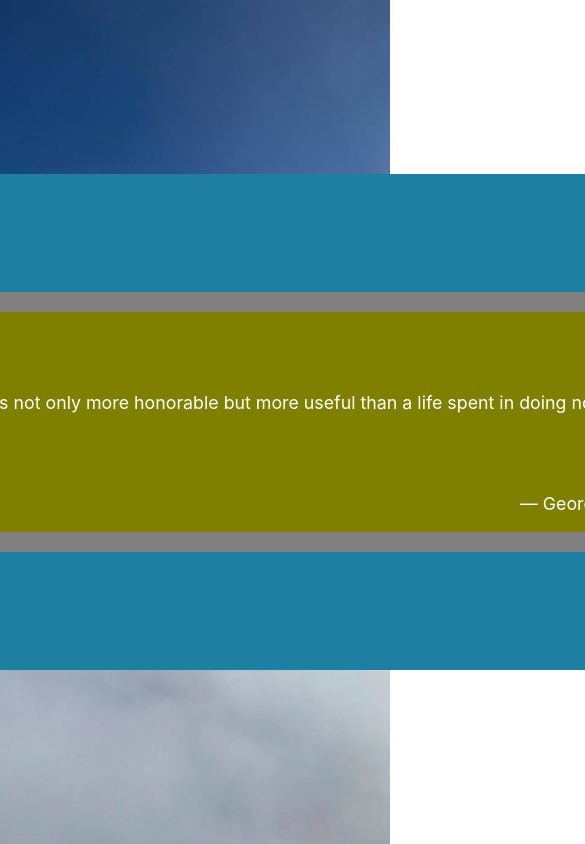
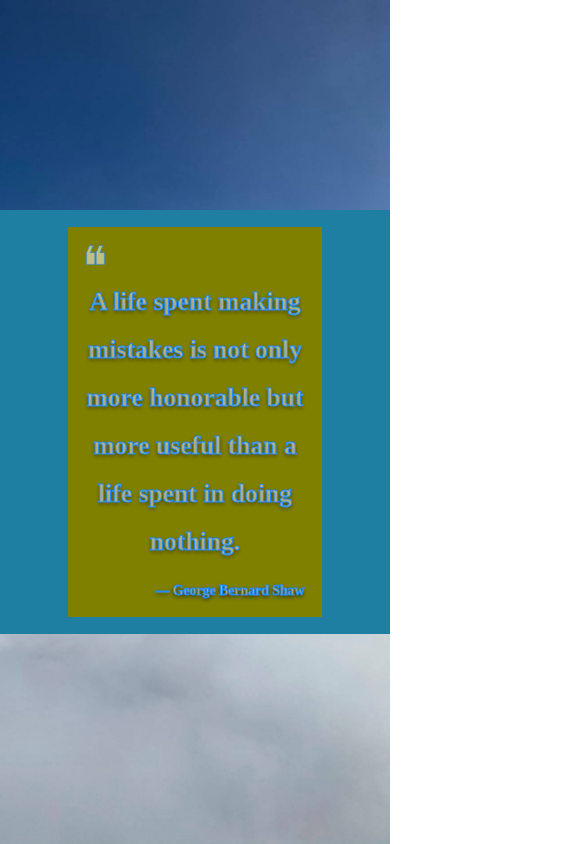
Before and after one commit to gzamaury/random-quote-machine, a React (Create React App) app: page / in a window 390 px wide. Shown: the top 844 px of the page, 585 px wide, since content can reach past the window. Built offline with nearby package versions, Linux system fonts and the light colour scheme.

Commit message:
Add: Text styles and responsive

```diff
--- a/src/component/QuoteBox/QuoteBox.css
+++ b/src/component/QuoteBox/QuoteBox.css
@@ -3,16 +3,11 @@
   display: flex;
   flex-direction: column;
   justify-content: center;
-  font-size: calc(10px + 2vmin);
-  color: white;
-  text-align: center;
-  width: 1142px;
-  height: 496px;
 }
 
 .quoteBox-container {
   background-color: olive;
-  border: solid gray 20px;
+  margin: 2vmax 8vmax 2vmax 8vmax;
   display: flex;
   flex-direction: column;
 }
@@ -26,10 +21,27 @@
 
 #text {
   margin: 0;
-  padding: 80px 40px;
+  padding: 6vmax 2vmax 2vmax 2vmax;
+  -webkit-text-stroke: 1px #228bff;
+  font-family: SFProDisplay-Bold;
+  font-size: calc(10px + 4vmin);
+  /* font-size: 42px; */
+  color: rgba(255, 255, 255, 0.5);
+  text-align: center;
+  line-height: 48px;
+  text-shadow: 0 2px 4px rgba(0, 0, 0, 0.5);
+  font-weight: 700;
 }
 
 #author {
   margin: 0 18px 18px 0;
+  -webkit-text-stroke: 1px #228bff;
+  font-family: SFProDisplay-HeavyItalic;
+  font-size: calc(6px + 2vmin);
+  /* font-size: 24px; */
+  color: rgba(255, 255, 255, 0.5);
+  letter-spacing: 0;
   text-align: right;
+  text-shadow: 0 2px 4px rgba(0, 0, 0, 0.85);
+  font-weight: 800;
 }
```
